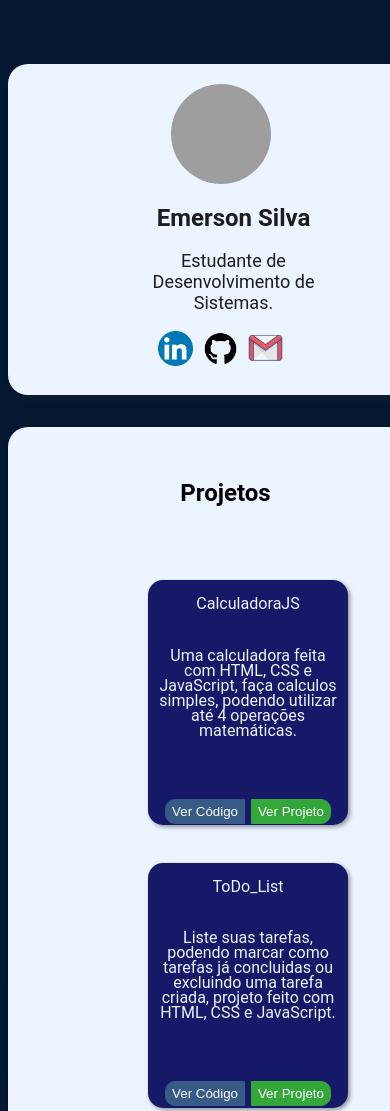
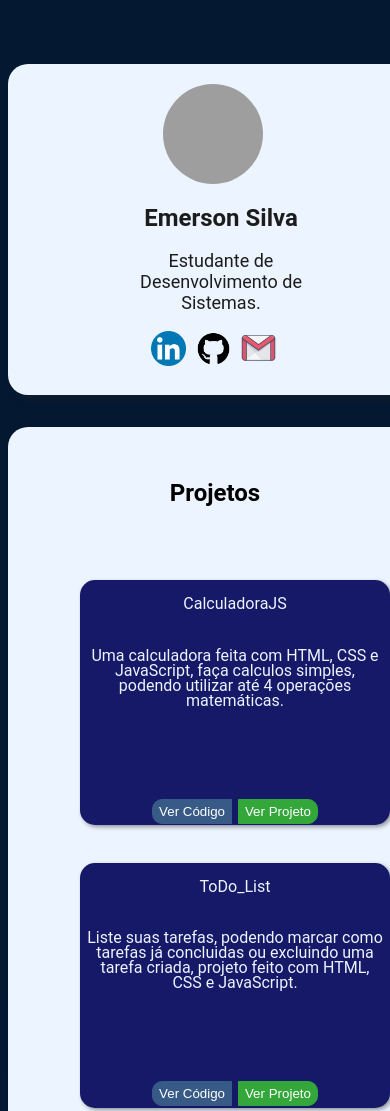
Before and after one commit to Emerson916/portifolio, a plain HTML site: page index.html in a window 390 px wide. Shown: the top 1111 px of the page. Drawn offline with nearby package versions, Linux system fonts and the light colour scheme; grey boxes are pictures that could not be loaded.

Commit message:
Melhorando a responsividade

```diff
--- a/css/cabeçalho.css
+++ b/css/cabeçalho.css
@@ -143,11 +143,11 @@
 
 @media screen and (max-width:540px) {
    .container{
-        width: 235px;
+        width: 210px;
         margin-left: auto;
         margin-right: auto;
         padding-left: 100px;
-        padding-right: 90px;
+        padding-right: 100px;
    }
 
     .titulo h3 {
--- a/css/consideracoes.css
+++ b/css/consideracoes.css
@@ -69,7 +69,7 @@
 @media screen and (max-width: 540px) {
 
     .consideracoes{
-        width: 235px;
+        width: 230px;
         margin-left: auto;
         margin-right: auto;
         padding-left: 100px;
--- a/css/projetos.css
+++ b/css/projetos.css
@@ -103,7 +103,7 @@ a:link, :visited{
 
 @media screen and (max-width:720px) {
     .container-projeto{
-        width: 200px;
+        width: 100%;
         height: 230px;
         padding-bottom: 15px;
     }
@@ -111,14 +111,14 @@ a:link, :visited{
 
 @media screen and (max-width:540px) {
     .projetos{
-        width: 235px;
+        width: 350px;
         margin-left: auto;
         margin-right: auto;
-        padding-right: 90px;
-        padding-left: 100px;
-        justify-content: center;
-        align-items: center;
+
+
     }
+
+
 
     .descricao-projeto{
         font-size: 16px;
```
